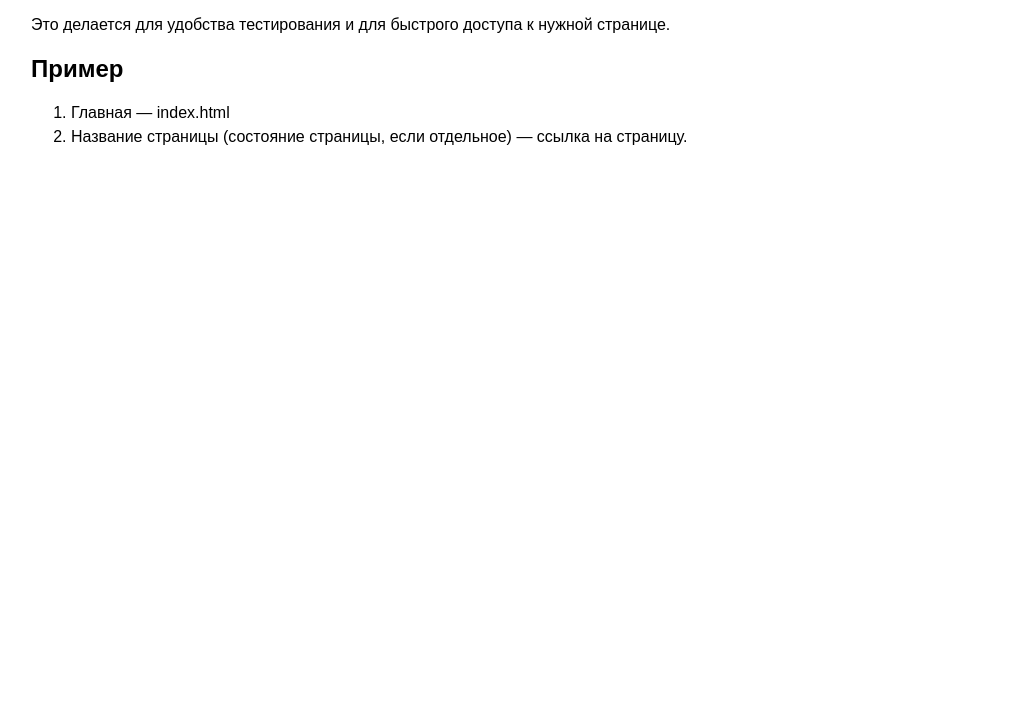
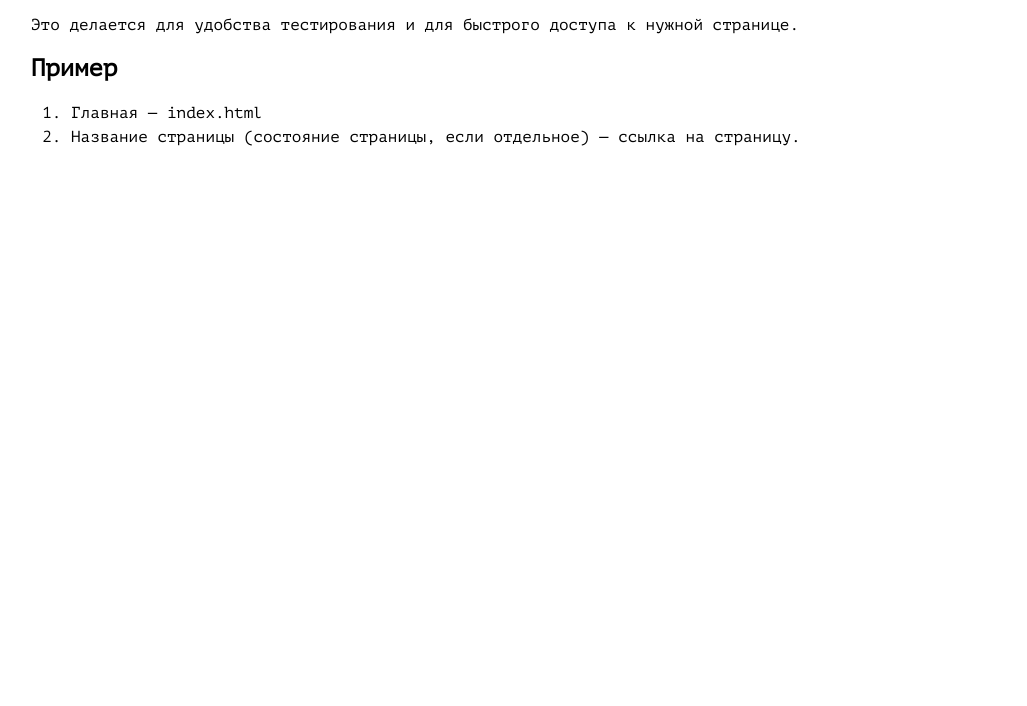
Before and after one commit to antonepifanov/Smart-Device, a website: page source/sitemap.html in a window 1280 px wide. Shown: the part 94-800 px from the top of the page, without its empty margins (1-1028 px from the left). Drawn offline with nearby package versions, Linux system fonts and the light colour scheme; files that its build step writes are made by us from their sources.

Commit message:
Добавляет шрифты в проект

```diff
--- a/source/sass/global/fonts.scss
+++ b/source/sass/global/fonts.scss
@@ -12,10 +12,39 @@
 @font-face {
   font-style: normal;
   font-weight: 400;
-  font-family: "";
-
+  font-family: "PT Mono";
   font-display: swap;
   src:
-    url("../fonts/.woff2") format("woff2"),
-    url("../fonts/.woff") format("woff");
+    url("../fonts/PTMono-Regular.woff2") format("woff2"),
+    url("../fonts/PTMono-Regular.woff") format("woff");
 }
+
+@font-face {
+  font-style: normal;
+  font-weight: 500;
+  font-family: "Roboto";
+  font-display: swap;
+  src:
+    url("../fonts/Roboto-Medium.woff2") format("woff2"),
+    url("../fonts/Roboto-Medium.woff") format("woff");
+}
+
+@font-face {
+  font-style: normal;
+  font-weight: 400;
+  font-family: "Roboto Condensed";
+  font-display: swap;
+  src:
+    url("../fonts/Roboto Condensed-Regular.woff2") format("woff2"),
+    url("../fonts/Roboto Condensed-Regular.woff") format("woff");
+}
+
+@font-face {
+  font-style: normal;
+  font-weight: 700;
+  font-family: "Roboto Condensed";
+  font-display: swap;
+  src:
+    url("../fonts/Roboto Condensed-Bold.woff2") format("woff2"),
+    url("../fonts/Roboto Condensed-Bold.woff") format("woff");
+}
--- a/source/sass/variables.scss
+++ b/source/sass/variables.scss
@@ -27,7 +27,9 @@ $fz-default:                        16px;
 // https://www.artlebedev.ru/kovodstvo/sections/159/#13
 $ff-rouble:                         "Rouble", "Arial", sans-serif;
 
-$ff-placeholder:                    "Placeholder", "Arial", sans-serif;
+$ff-placeholder:                    "PT Mono", "Consolas", monospace;
+$ff-title:                          "RobotoCondensed", "Arial", sans-serif;
+$ff-figcaption:                     "Roboto", "Arial", sans-serif;
 
 // Animation
 // ---------------------------------
```
Also changed, not shown: source/index.html (+10 -10 lines), source/fonts/PTMono-Regular.woff (added), source/fonts/PTMono-Regular.woff2 (added), source/fonts/Roboto-Medium.woff (added), source/fonts/Roboto-Medium.woff2 (added), source/fonts/RobotoCondensed-Bold.woff (added), source/fonts/RobotoCondensed-Bold.woff2 (added), source/fonts/RobotoCondensed-Regular.woff (added), source/fonts/RobotoCondensed-Regular.woff2 (added).
